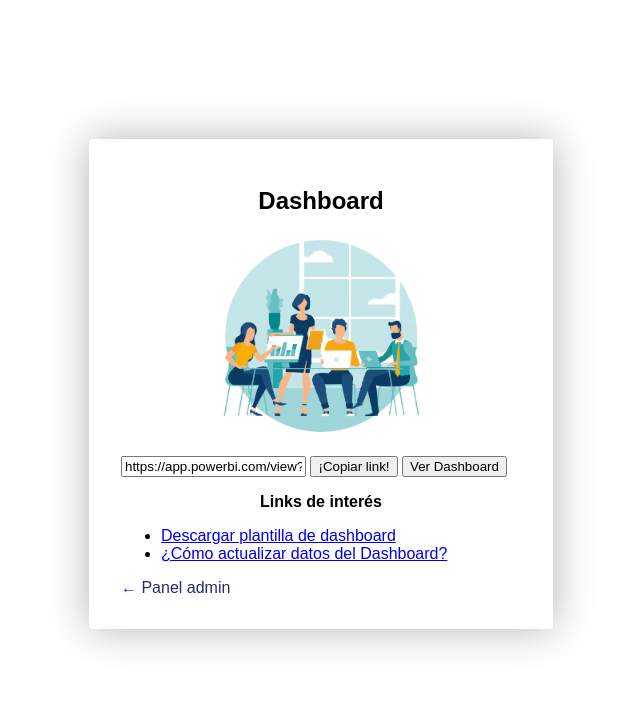
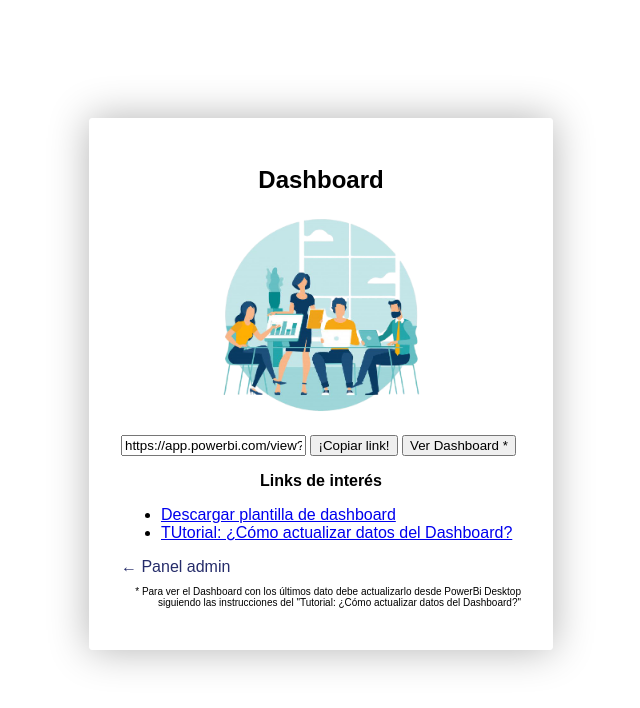
Before and after one commit to adtor97/Crosland_auto360, a Flask app: template templates/dashboard_html.html in a window 1280 px wide. Shown: the top 708 px of the page, without its empty margins (319-959 px from the left). Run offline with Flask 2, Linux system fonts and the light colour scheme; the template is opened without the code that fills it, so the values that code supplies are empty; parts of the project's set-up code (start-up, migrations or seed data) failed here and were passed over; some libraries are stand-ins or nearby versions.

Commit message:
final version for MVP fixed texts

```diff
--- a/templates/coll_results_html.html
+++ b/templates/coll_results_html.html
@@ -40,8 +40,8 @@
 <div class="modal-content">
   <span class="close">&times;</span>
   <h3>Tus resultados 360</h3>
-  <p>Hola Crolandero! En la primera parte verás comparativos rápidos de tu Puntaje respecto a Crosland en general y cómo haz evolucionado..</p>
-  <p>Y en las tablas de abajo podrás ver tu puntaje con mejor detalle, usa está información sabiamente!</p>
+  <p>Hola Crolandero! En la primera parte verás comparativos rápidos de tu puntaje personal respecto a Crosland en general y cómo has evolucionado..</p>
+  <p>Finalmente en las tablas inferiores podrás ver tu puntaje detallado. Usa está información sabiamente!</p>
 </div>
 
 </div>
--- a/templates/dashboard_html.html
+++ b/templates/dashboard_html.html
@@ -24,17 +24,18 @@
 
         <button onclick="copyClipboard()">¡Copiar link!</button>
         <a href="https://app.powerbi.com/view?r=eyJrIjoiZjU5ZTY5ZWEtODNkMC00NTNiLTg1MzctMGYzZTYwMmYzMGVjIiwidCI6ImExYTYwYWJlLWRmZDAtNGYxNS1hMjg0LWI3M2VmMGQwNjQ5NSIsImMiOjR9" target="_blank">
-        <button onclick="" >Ver Dashboard</button>
+        <button onclick="" >Ver Dashboard *</button>
         </a>
         <h4 class="form__title">Links de interés</h4>
         <ul>
           <li><a href="/template_pbix" target="_blank">Descargar plantilla de dashboard</li>
-          <li><a href="/pdf_tutorial" target="_blank">¿Cómo actualizar datos del Dashboard?</li>
+          <li><a href="/pdf_tutorial" target="_blank">TUtorial: ¿Cómo actualizar datos del Dashboard?</li>
         </ul>
 
 
       </div>
       <a href="/action_admin" class="form__link">← Panel admin</a>
+      <p style="font-size:10px; text-align:right"> * Para ver el Dashboard con los últimos dato debe actualizarlo desde PowerBi Desktop siguiendo las instrucciones del "Tutorial: ¿Cómo actualizar datos del Dashboard?"</p>
     </div>
 
   </body>
--- a/templates/login_coll_html.html
+++ b/templates/login_coll_html.html
@@ -25,7 +25,7 @@
         <button type="submit" class="float" name="coll_login_button">Ver mis resultados</button>
 
         <h3 class="form__title">¿No conoces tu contraseña?</h3>
-        <h4 class="form__title">Envía un correo pidiéndola a gestion@crosland.pe</h4>
+        <h4 class="form__title">Envía un correo pidiéndola a somoscrosland@crosland.com.pe</h4>
     </form>
 
  		</div>
```
